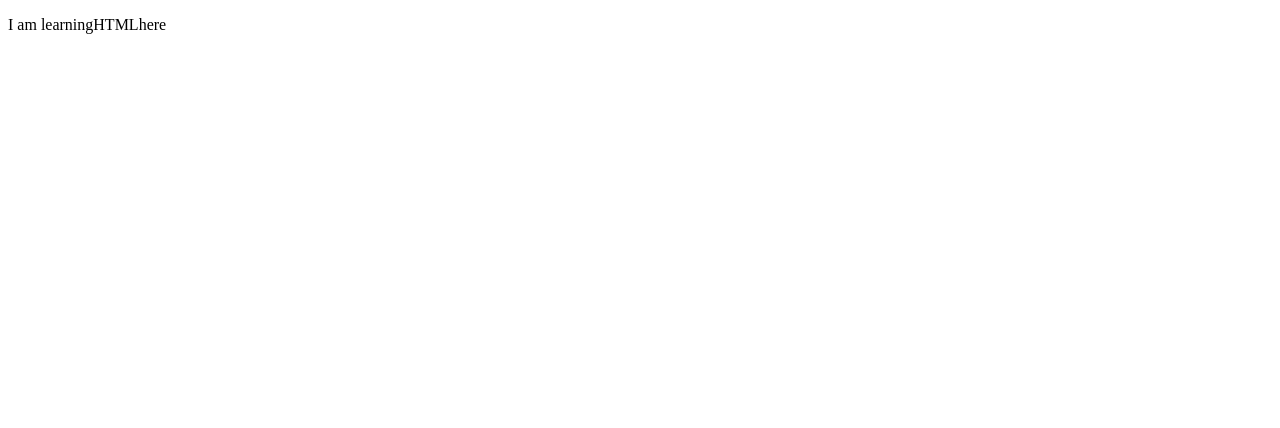
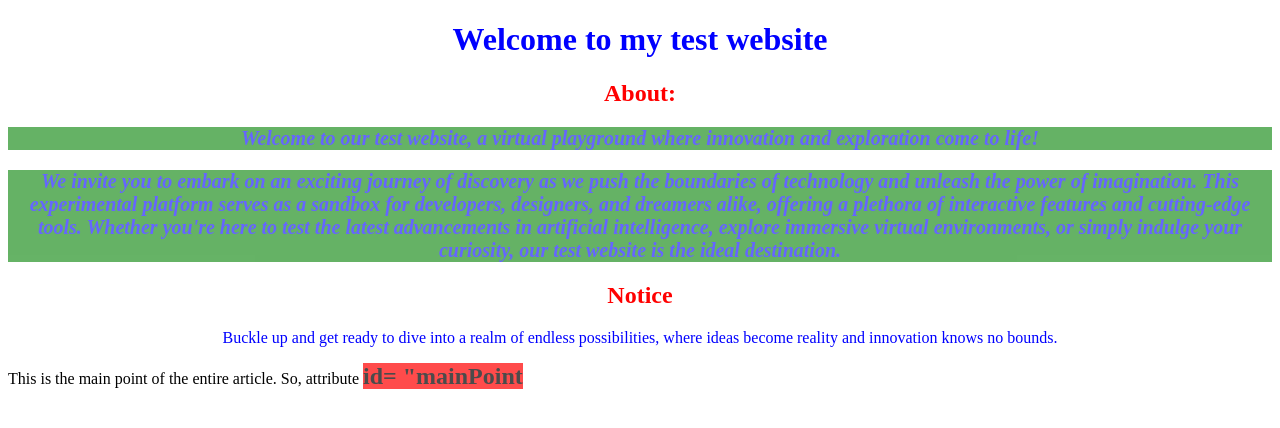
Before and after one commit to KratosOP008/Front-End-Dev, a plain HTML site: page site/doc-structure-before.html in a window 1280 px wide. Drawn offline with Linux system fonts and the light colour scheme.

Commit message:
Beginning css

```diff
--- a/site/doc-structure-before.html
+++ b/site/doc-structure-before.html
@@ -4,8 +4,42 @@
 	<meta charset="utf-8">
 	<meta name="viewport" content="width=device-width, initial-scale=1">
 	<title>HTML is cool!</title>
+	<style type="text/css">
+		h2 {
+			color: red;
+			text-align: center;
+		}
+
+		.highlight {
+			font-size: 20px;
+			font-weight: bold;
+			font-style: italic;
+			background-color: green;
+			opacity: .6;
+		}
+
+		#mainPoint{
+			font-size: 24px;
+			font-weight: bold;
+			background-color: red;
+			opacity: .7;
+		}
+
+		p, h1{
+			color: blue;
+			text-align: center;
+		}
+	</style>
 </head>
 <body>
-<p>I am learning<span>HTML</span>here</p>
+	<h1>Welcome to my test website</h1>
+	<h2>About:</h2>
+	<p class="highlight">Welcome to our test website, a virtual playground where innovation and exploration come to life!</p>
+	<p class="highlight">We invite you to embark on an exciting journey of discovery as we push the boundaries of technology and unleash the power of imagination. This experimental platform serves as a sandbox for developers, designers, and dreamers alike, offering a plethora of interactive features and cutting-edge tools. Whether you're here to test the latest advancements in artificial intelligence, explore immersive virtual environments, or simply indulge your curiosity, our test website is the ideal destination.</p>
+	<h2>Notice</h2>
+	<p>Buckle up and get ready to dive into a realm of endless possibilities, where ideas become reality and innovation knows no bounds.</p>
+	<div>This is the main point of the entire article. So, attribute
+		<span id="mainPoint"> id= "mainPoint</span>
+	</div>
 </body>
 </html>
```
